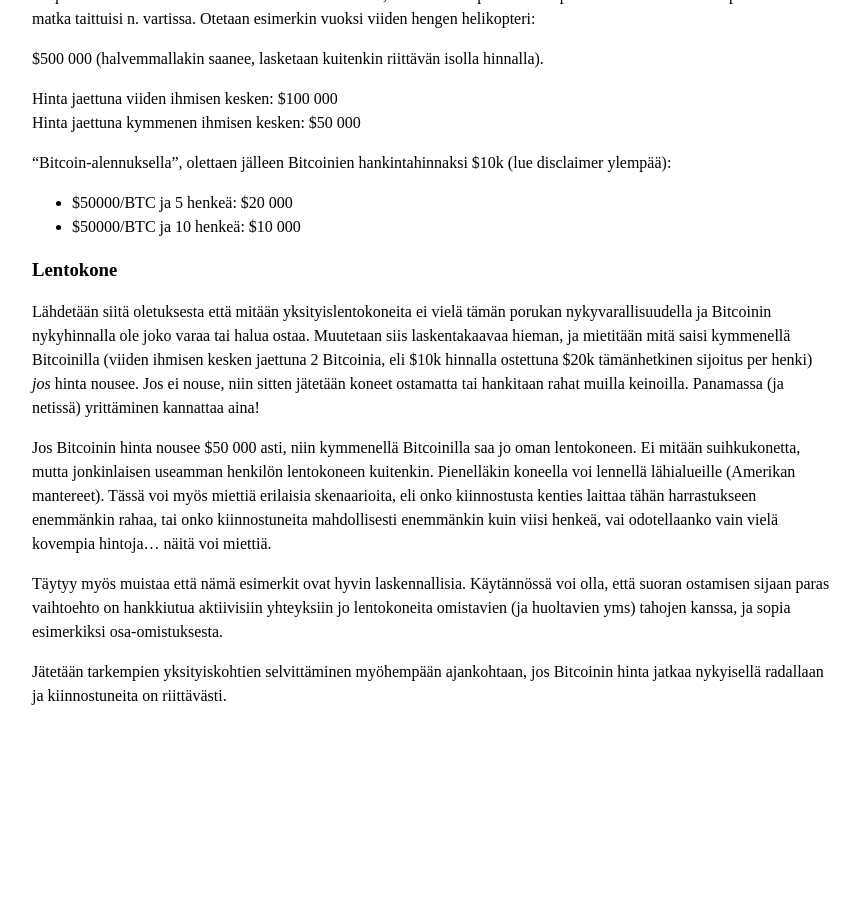
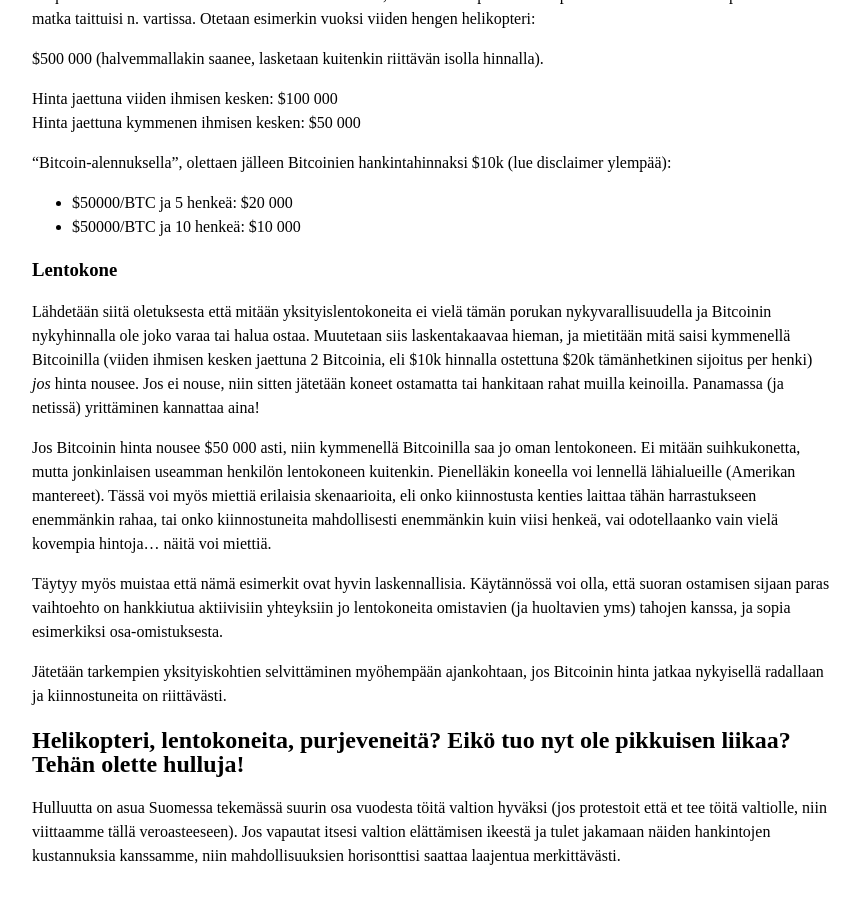
Before and after one commit to pitkonaarinparatiisi/pitkonaarinparatiisi.github.io, a Jekyll site: the page built from yhteiso.md, in a window 1280 px wide and 900 px high, scrolled down 4286 px. Shown: the whole window, without its empty margins (208-1068 px from the left). Built offline with Jekyll 4.4.1, drawn with Linux system fonts in a browser that asks for light colours; our own code applies the rules of GitHub Pages for plain Markdown files; before the commit the page ends 5026 px from its top, so only the background shows below that.

Commit message:
Update yhteiso.md

```diff
--- a/yhteiso.md
+++ b/yhteiso.md
@@ -141,3 +141,7 @@
 Täytyy myös muistaa että nämä esimerkit ovat hyvin laskennallisia. Käytännössä voi olla, että suoran ostamisen sijaan paras vaihtoehto on hankkiutua aktiivisiin yhteyksiin jo lentokoneita omistavien (ja huoltavien yms) tahojen kanssa, ja sopia esimerkiksi osa-omistuksesta.
 
 Jätetään tarkempien yksityiskohtien selvittäminen myöhempään ajankohtaan, jos Bitcoinin hinta jatkaa nykyisellä radallaan ja kiinnostuneita on riittävästi.
+
+## Helikopteri, lentokoneita, purjeveneitä? Eikö tuo nyt ole pikkuisen liikaa? Tehän olette hulluja!
+
+Hulluutta on asua Suomessa tekemässä suurin osa vuodesta töitä valtion hyväksi (jos protestoit että et tee töitä valtiolle, niin viittaamme tällä veroasteeseen). Jos vapautat itsesi valtion elättämisen ikeestä ja tulet jakamaan näiden hankintojen kustannuksia kanssamme, niin mahdollisuuksien horisonttisi saattaa laajentua merkittävästi.
```
